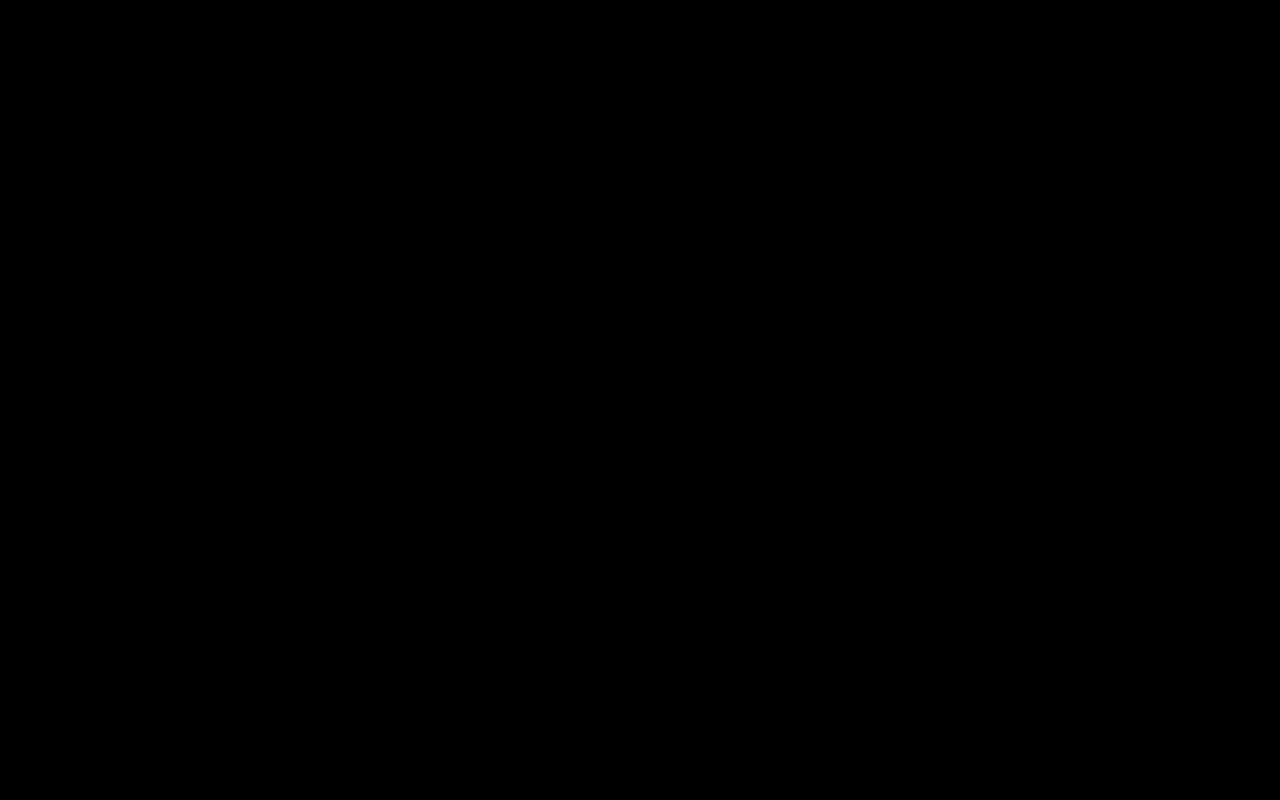
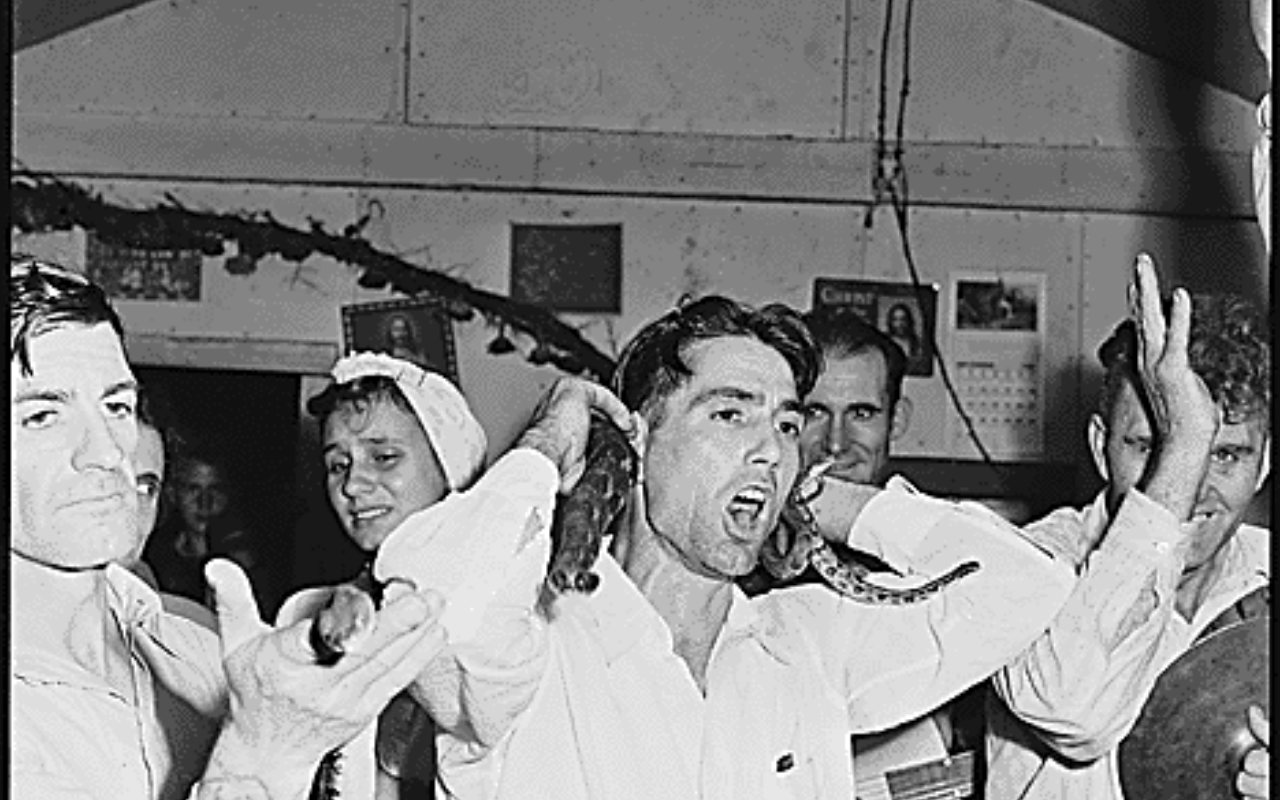
Before and after one commit to pcortezt/snakeHandling, a plain HTML site: page index.html in a window 1280 px wide. Drawn offline with Linux system fonts and the light colour scheme.

Commit message:
fixing image

```diff
--- a/style.css
+++ b/style.css
@@ -1,5 +1,5 @@
 body{
-    background-image: url(navyJack.png);
+    background-image: url(snakeHandling.gif);
     background-size: cover;
     background-repeat: no-repeat;
     background-color: black;
```
Also changed, not shown: snakeHandling.gif (renamed from Harlan-pentecostal-snake-handlers-ky1.gif).
